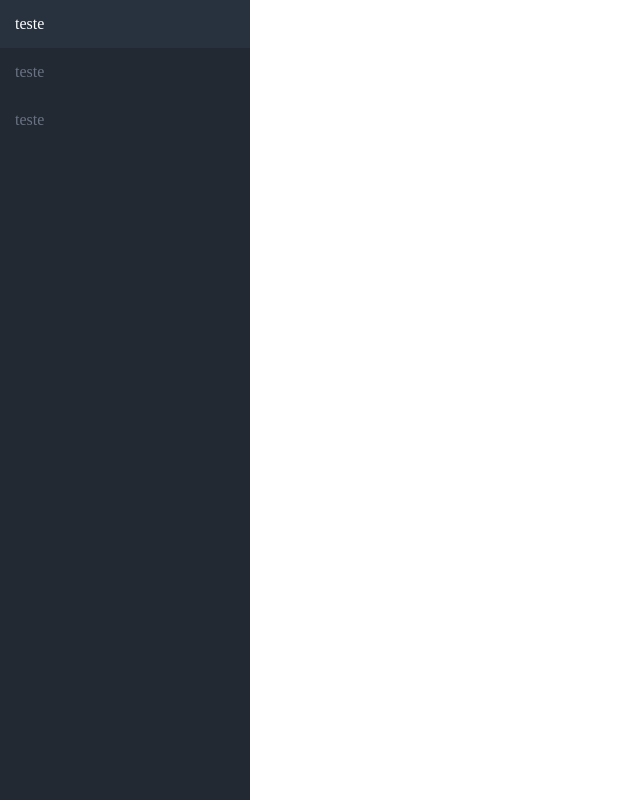
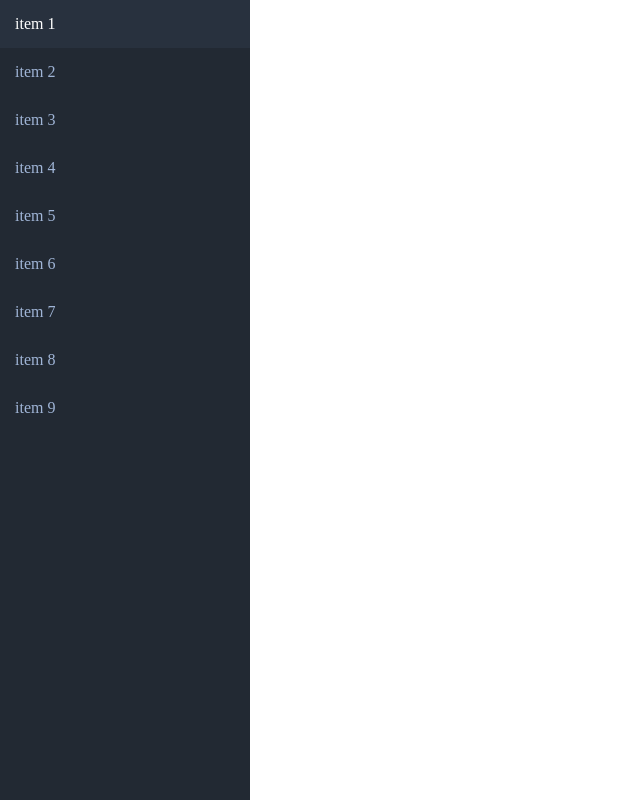
Before and after one commit to sambrmg/LittleLib, a plain HTML site: page index.html in a window 1280 px wide. Shown: the whole page, without its empty margins (0-640 px from the left). Drawn offline with Linux system fonts and the light colour scheme.

Commit message:
menu loop

```diff
--- a/css/littlelib.css
+++ b/css/littlelib.css
@@ -7,7 +7,7 @@ button,input,select,textarea { font-family: sans-serif; font-size: 100%; line-he
 code,kbd,pre,samp { font-family: monospace, monospace; font-size: 1em; }
 hr { box-sizing: content-box; height: 0; overflow: visible; }
 
-.main-menu{
+.ll-main-menu{
     width: 250px;
     position: fixed;
     top: 0;
@@ -15,19 +15,19 @@ hr { box-sizing: content-box; height: 0; overflow: visible; }
     bottom: 0;
     background-color: #222933;
 }
-.main-menu ul{
+.ll-main-menu ul{
     list-style: none;
     margin: 0;
     padding: 0;
     height: 100%;
 }
-.main-menu ul li a{
+.ll-main-menu ul li a{
     padding: 15px;
     display: block;
     text-decoration: none;
-    color: #687384;
+    color: #a0b5d7;
 }
-.main-menu ul li a:hover{
+.ll-main-menu ul li a:hover{
     color: white;
     background-color: #28313E;
 }
--- a/index.html
+++ b/index.html
@@ -11,24 +11,11 @@
 
   </head>
   <body>
-    <nav class="main-menu">
+    <nav class="ll-main-menu">
       <ul>
-        <li>
-          <a href="">
-            teste
-          </a>
-        </li>
-        <li>
-          <a href="">
-            teste
-          </a>
-        </li>
-        <li>
-          <a href="">
-            teste
-          </a>
-        </li>
+
       </ul>
     </nav>
+    <script src="js/littlelib.js"></script>
   </body>
 </html>
--- /dev/null
+++ b/js/littlelib.js
@@ -0,0 +1,28 @@
+var jsonMenu = {
+            1: { "label": "item 1", "href": "" },
+            2: { "label": "item 2", "href": "" },
+            3: { "label": "item 3", "href": "" },
+            4: { "label": "item 4", "href": "" },
+            5: { "label": "item 5", "href": "" },
+            6: { "label": "item 6", "href": "" },
+            7: { "label": "item 7", "href": "" },
+            8: { "label": "item 8", "href": "" },
+            9: { "label": "item 9", "href": "" }
+    };
+
+var llMainMenu = document.querySelector(".ll-main-menu ul");
+
+function llAddLiToUl(jsonMenu, llMainMenu){
+    for(var i in jsonMenu) {
+        if (jsonMenu.hasOwnProperty(i)) {
+            var li = document.createElement("li");
+            var a = document.createElement("a");
+            var text  = document.createTextNode(jsonMenu[i].label);
+            a.appendChild(text);
+            li.appendChild(a);
+
+            llMainMenu.appendChild(li);
+        }
+     }
+}
+llAddLiToUl(jsonMenu, llMainMenu);
```
